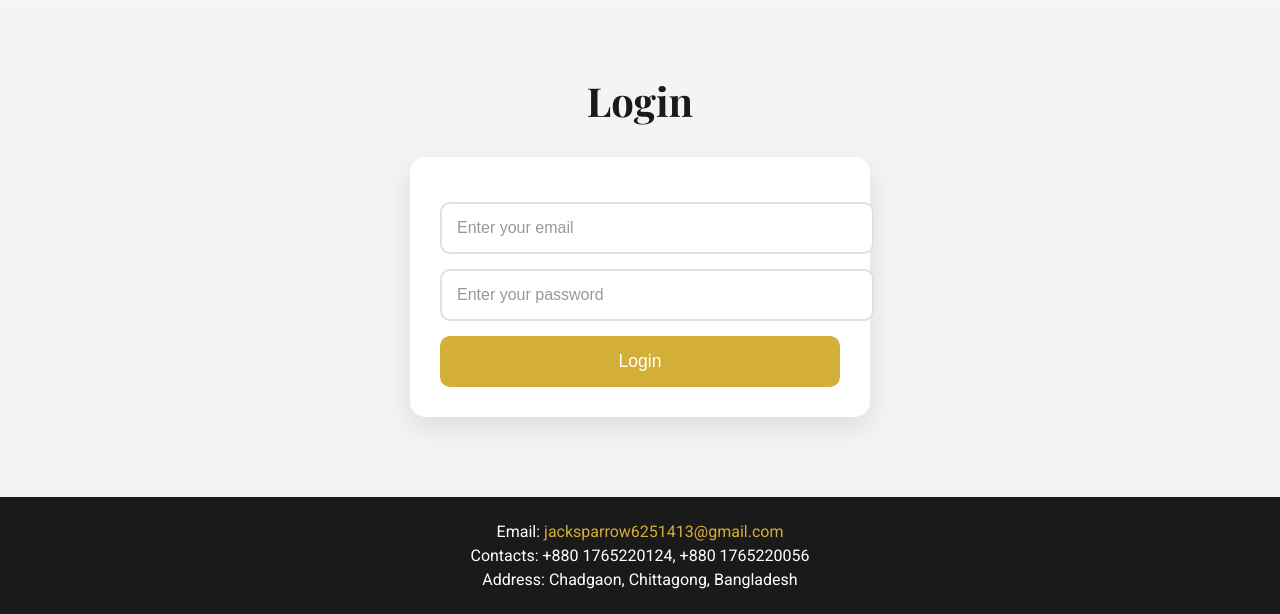
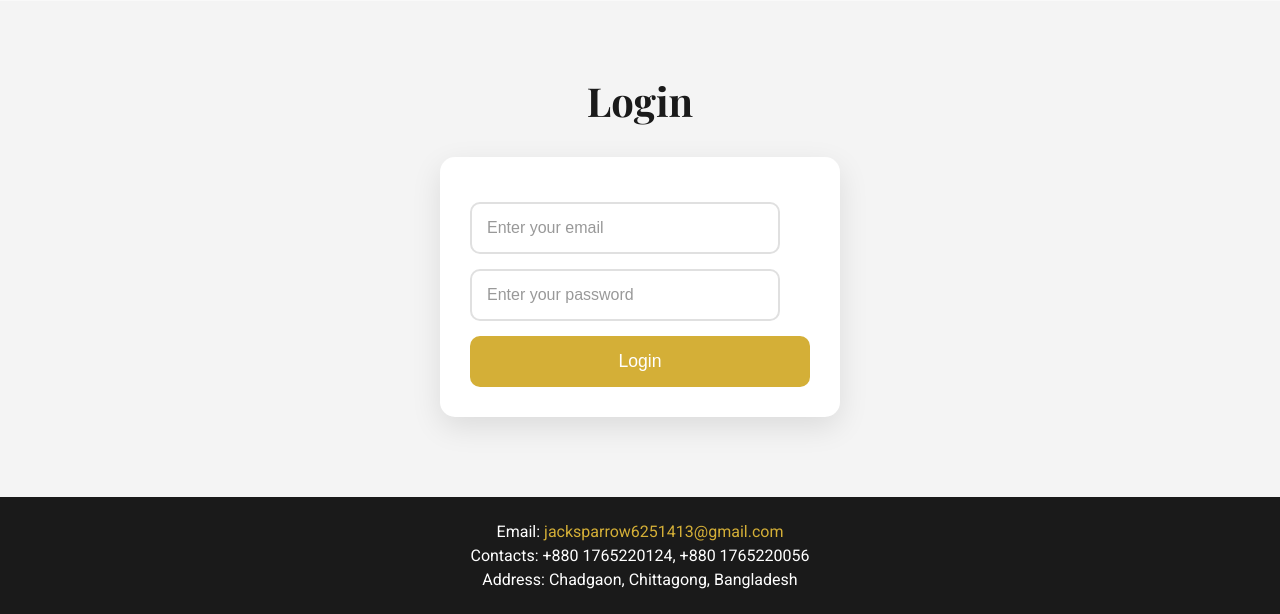
Before and after one commit to Sakib-Chy/The-Smart-Stuff, a PHP site: page / in a window 1280 px wide. Shown: the part 1326-1940 px from the top of the page. Run offline with PHP 8.4, Linux system fonts and the light colour scheme; some libraries are stand-ins or nearby versions.

Commit message:
Update styles.css

```diff
--- a/styles.css
+++ b/styles.css
@@ -122,11 +122,12 @@ nav a:hover {
   padding: 30px;
   border-radius: 15px;
   box-shadow: 0 10px 30px rgba(0, 0, 0, 0.1);
+  box-sizing: border-box; /* Ensure padding is included in the width */
 }
 
 .login-section input {
   display: block;
-  width: 100%;
+  width: calc(100% - 30px); /* Adjust width to account for padding */
   margin: 15px 0;
   padding: 15px;
   font-size: 1rem;
@@ -134,6 +135,7 @@ nav a:hover {
   border-radius: 10px;
   outline: none;
   transition: border-color 0.3s ease, box-shadow 0.3s ease;
+  box-sizing: border-box; /* Ensure padding is included in the width */
 }
 
 .login-section input:focus {
@@ -155,6 +157,7 @@ nav a:hover {
   border-radius: 10px;
   width: 100%;
   transition: background 0.3s ease, transform 0.3s ease;
+  box-sizing: border-box; /* Ensure padding is included in the width */
 }
 
 .login-section button:hover {
@@ -165,7 +168,6 @@ nav a:hover {
 .login-section button:active {
   transform: translateY(0);
 }
-
 /* Footer */
 footer {
   background: #1a1a1a;
```
